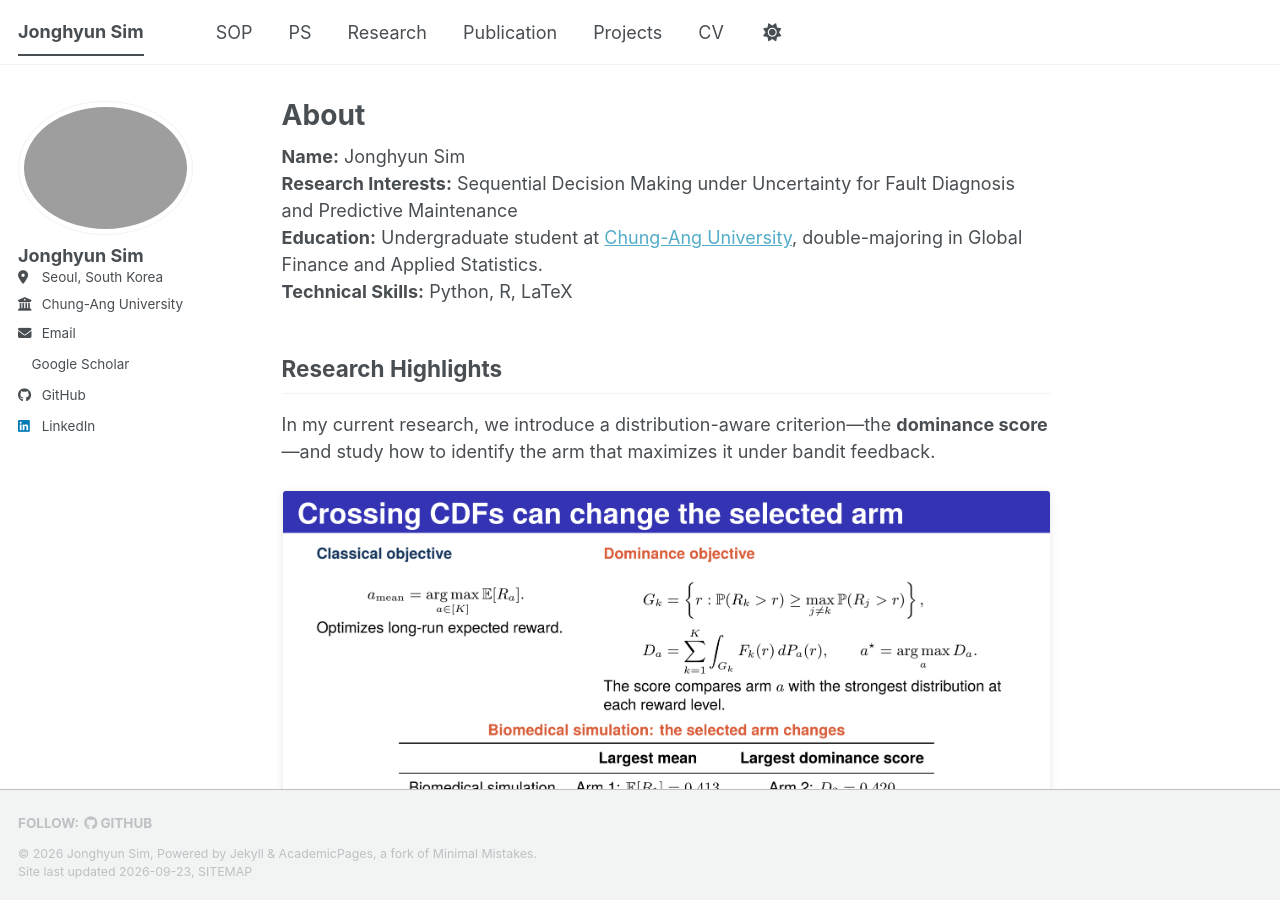
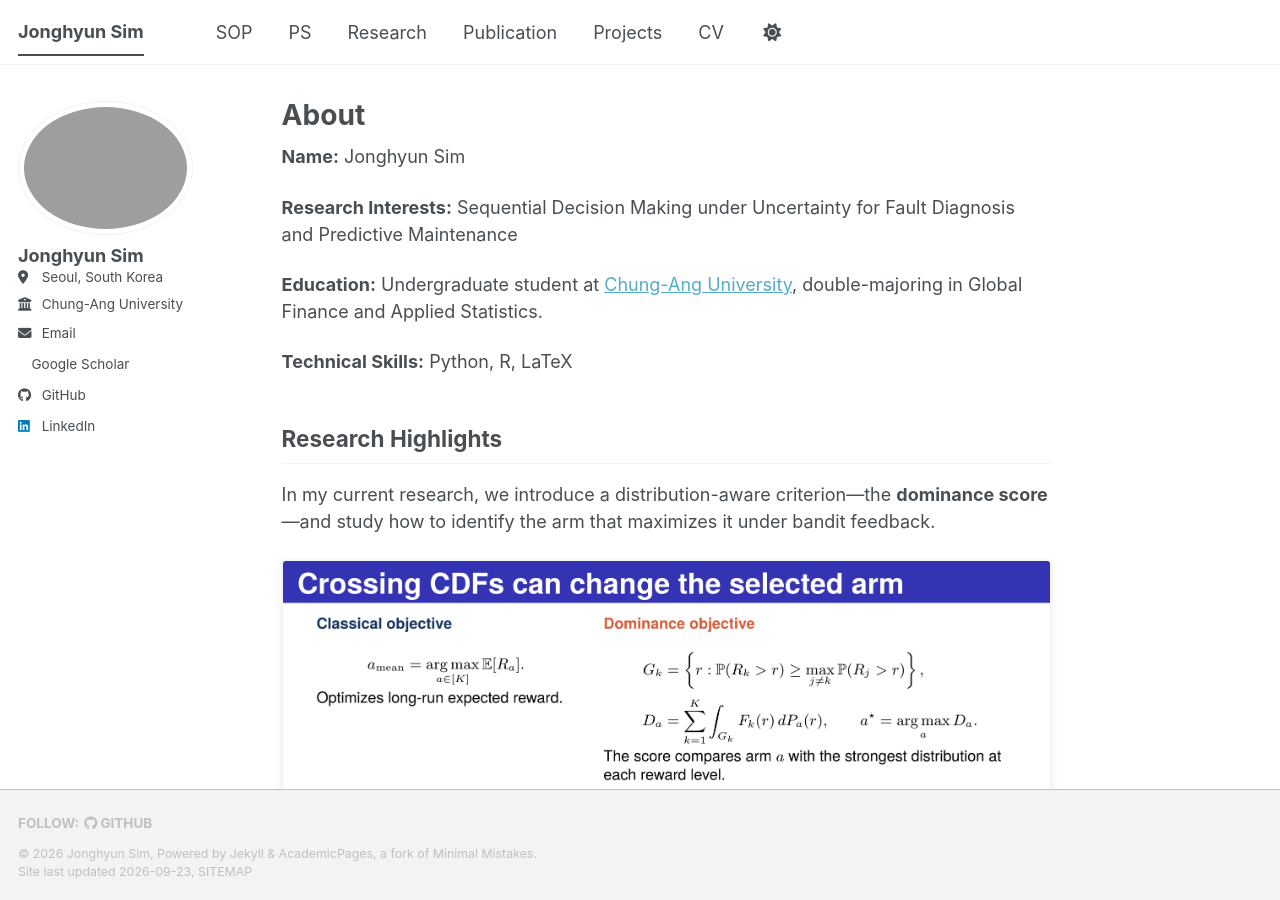
Before and after one commit to simjonghyun/simjonghyun.github.io, a Jekyll site: the page built from _pages/about.md, in a window 1280 px wide and 900 px high. Built offline with Jekyll 4.4.1, drawn with Linux system fonts in a browser that asks for light colours; a style sheet for code colours, icons or effects is not loaded.

```diff
--- a/_pages/about.md
+++ b/_pages/about.md
@@ -7,9 +7,12 @@ redirect_from:
   - /about.html
 ---
 
-**Name:** Jonghyun Sim<br>
-**Research Interests:** Sequential Decision Making under Uncertainty for Fault Diagnosis and Predictive Maintenance<br>
-**Education:** Undergraduate student at [Chung-Ang University](https://www.cau.ac.kr/), double-majoring in Global Finance and Applied Statistics.<br>
+**Name:** Jonghyun Sim
+
+**Research Interests:** Sequential Decision Making under Uncertainty for Fault Diagnosis and Predictive Maintenance
+
+**Education:** Undergraduate student at [Chung-Ang University](https://www.cau.ac.kr/), double-majoring in Global Finance and Applied Statistics.
+
 **Technical Skills:** Python, R, LaTeX
 
 <section class="research-highlights" aria-labelledby="research-highlights-title">
```
